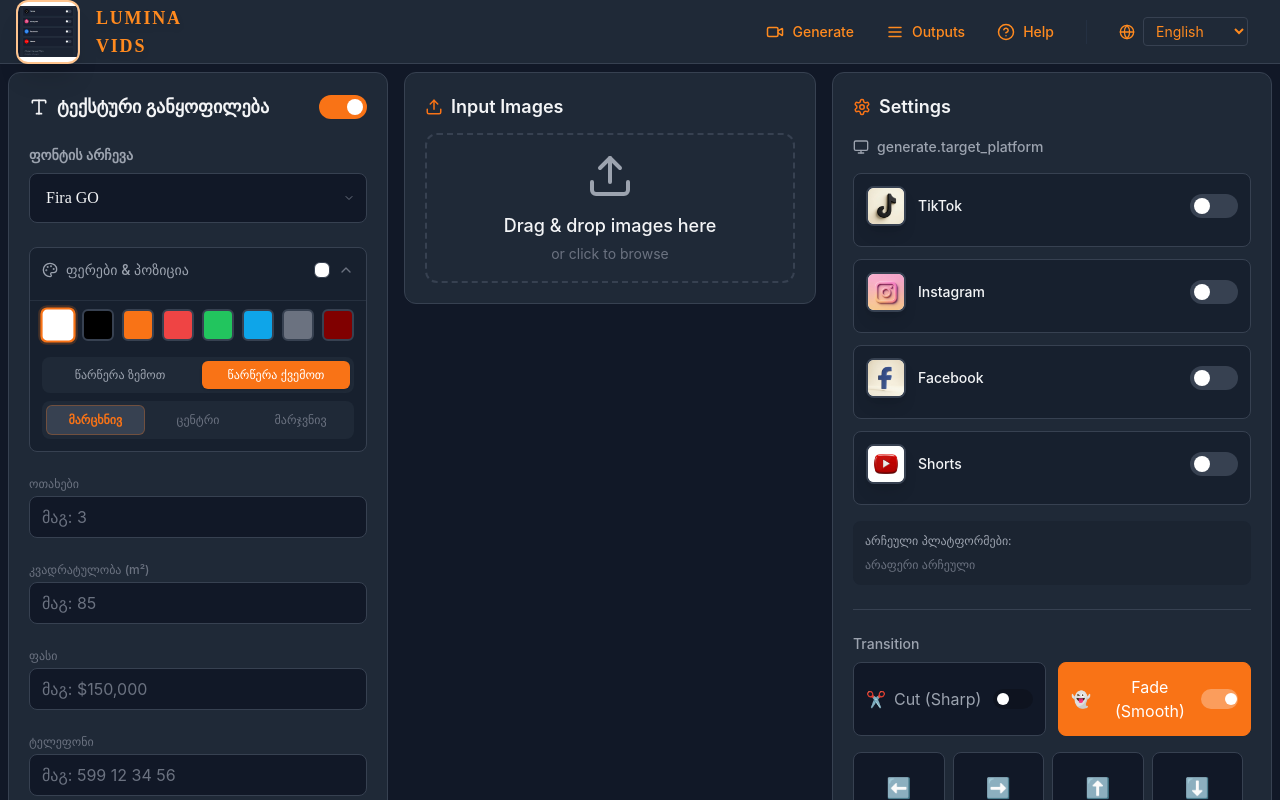
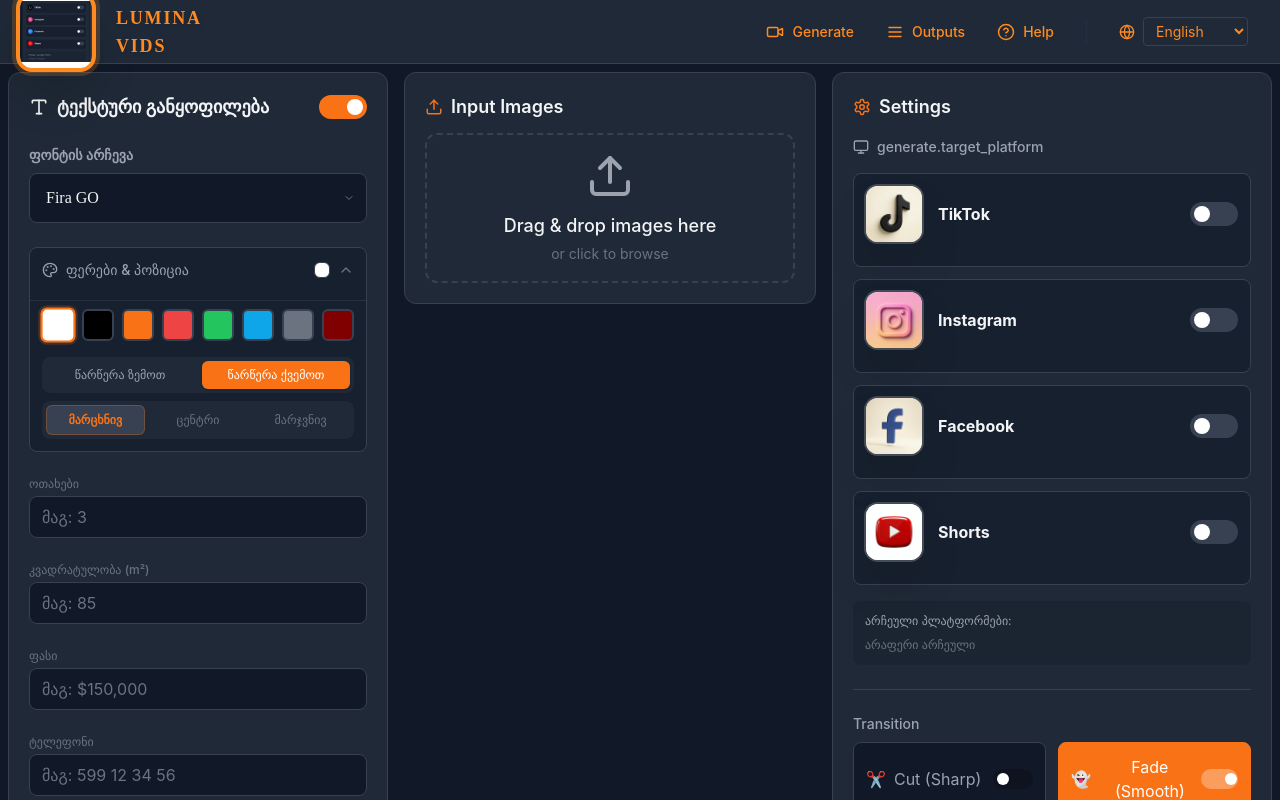
Before and after one commit to vachnadzeai-INDAHAUS/LVIds, a React (Vite) app: page /#/ in a window 1280 px wide. Shown: the top 800 px of the page. Built offline with nearby package versions, Linux system fonts and the light colour scheme.

Commit message:
Update: Bigger 4D logos with sharper styling

```diff
--- a/src/components/ui/Layout.tsx
+++ b/src/components/ui/Layout.tsx
@@ -12,8 +12,8 @@ const Layout: React.FC = () => {
       <header className="fixed top-0 left-0 right-0 h-16 bg-[#1F2937] border-b border-[#374151] z-50 flex items-center px-4">
         <div className="w-full flex justify-between items-center">
           {/* Left: Logo (BIGGER as requested) */}
-          <div className="flex items-center space-x-4">
-            <div className="w-16 h-16 relative flex items-center justify-center rounded-xl overflow-hidden border-2 border-[#FF8A1F]/50 shadow-xl bg-white">
+          <div className="flex items-center space-x-5">
+            <div className="w-20 h-20 relative flex items-center justify-center rounded-2xl overflow-hidden border-4 border-[#FF8A1F] shadow-2xl bg-white ring-4 ring-[#FF8A1F]/20">
                <img
                  src="/src/assets/logo-main.jpg"
                  alt="Lumina Vids Logo"
--- a/src/pages/Generate.tsx
+++ b/src/pages/Generate.tsx
@@ -737,16 +737,16 @@ const Generate: React.FC = () => {
                     }`}
                   >
                     {/* Header: Logo Image + Name + Toggle */}
-                    <div className="flex items-center justify-between mb-2">
+                    <div className="flex items-center justify-between mb-3">
                       <div className="flex items-center">
-                        <div className="w-10 h-10 rounded-lg mr-3 overflow-hidden border-2 border-surface-light shadow-lg bg-white">
+                        <div className="w-14 h-14 rounded-xl mr-4 overflow-hidden border-3 border-primary/50 shadow-2xl bg-white ring-2 ring-white/20">
                           <img
                             src={`/src/assets/logo-${platform.id}.jpg`}
                             alt={platform.name}
                             className="w-full h-full object-cover"
                           />
                         </div>
-                        <div className="text-sm font-medium text-text-primary">{platform.name}</div>
+                        <div className="text-base font-bold text-text-primary">{platform.name}</div>
                       </div>
                       {/* Toggle Switch */}
                       <button
```
